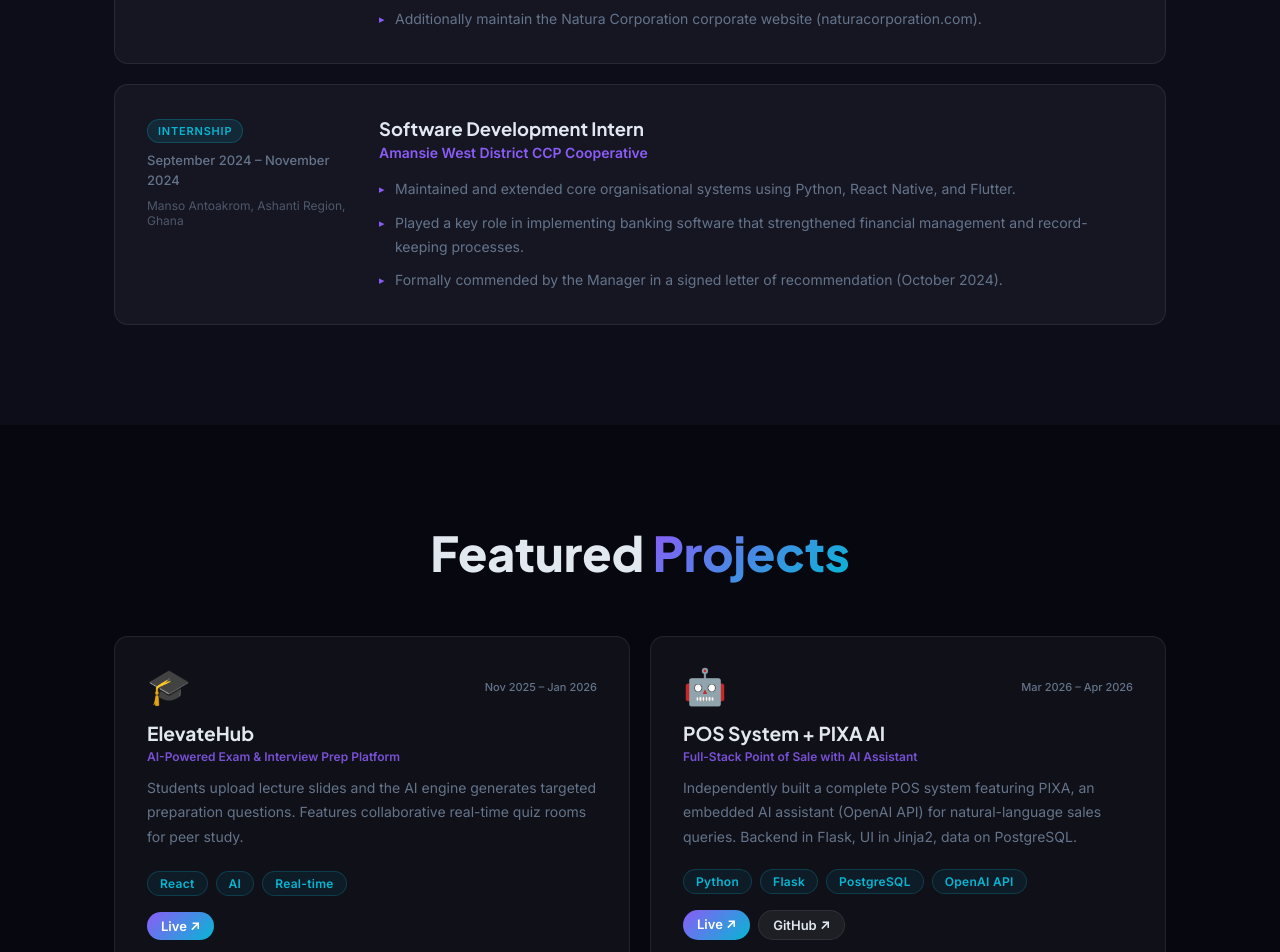
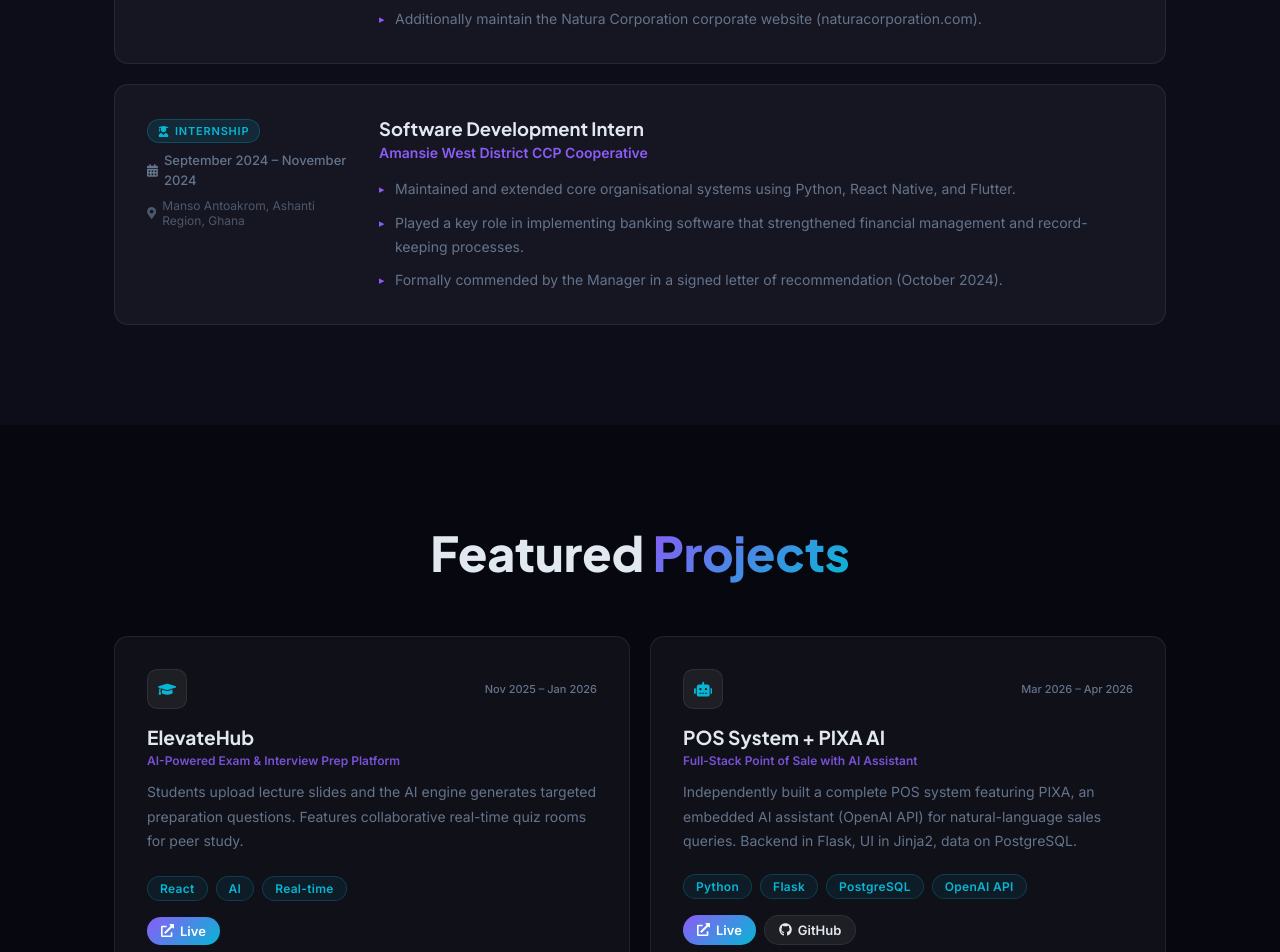
Before and after one commit to FrimpongMauricious/mauricious-portfoli, a React (Vite) app: page / in a window 1280 px wide. Shown: the part 1940-2892 px from the top of the page. Built offline with nearby package versions, Linux system fonts and the light colour scheme.

Commit message:
emojis replaced with icons

```diff
--- a/src/App.css
+++ b/src/App.css
@@ -468,7 +468,9 @@
   padding-top: 2px;
 }
 .exp-card__badge {
-  display: inline-block;
+  display: inline-flex;
+  align-items: center;
+  gap: 6px;
   font-size: 11px;
   font-weight: 700;
   letter-spacing: 0.8px;
@@ -488,12 +490,18 @@
   border: 1px solid rgba(6, 182, 212, 0.25);
 }
 .exp-card__period {
+  display: flex;
+  align-items: center;
+  gap: 6px;
   font-size: 13px;
   color: var(--muted);
   font-weight: 500;
   line-height: 1.5;
 }
 .exp-card__location {
+  display: flex;
+  align-items: center;
+  gap: 6px;
   font-size: 12px;
   color: var(--muted);
   opacity: 0.7;
@@ -560,9 +568,17 @@
   justify-content: space-between;
   margin-bottom: 16px;
 }
-.project-card__emoji {
-  font-size: 2.2rem;
-  line-height: 1;
+.project-card__icon {
+  display: flex;
+  align-items: center;
+  justify-content: center;
+  width: 40px;
+  height: 40px;
+  border-radius: 10px;
+  background: rgba(255,255,255,0.06);
+  border: 1px solid var(--cbord);
+  color: var(--sec);
+  font-size: 1.15rem;
 }
 .project-card__period {
   font-size: 11px;
@@ -604,6 +620,9 @@
   margin-top: auto;
 }
 .proj-link {
+  display: inline-flex;
+  align-items: center;
+  gap: 6px;
   font-size: 13px;
   font-weight: 600;
   padding: 6px 14px;
@@ -670,6 +689,9 @@
   padding: 20px 20px 16px;
 }
 .cert-card__badge {
+  display: inline-flex;
+  align-items: center;
+  gap: 5px;
   font-size: 10px;
   font-weight: 700;
   letter-spacing: 1.5px;
@@ -696,7 +718,9 @@
   opacity: 0.6;
 }
 .cert-card__cta {
-  display: block;
+  display: flex;
+  align-items: center;
+  gap: 6px;
   padding: 12px 20px;
   font-size: 13px;
   font-weight: 600;
@@ -713,6 +737,9 @@
   gap: 28px;
 }
 .contact__email {
+  display: inline-flex;
+  align-items: center;
+  gap: 10px;
   font-family: 'Plus Jakarta Sans', system-ui, sans-serif;
   font-size: clamp(1.05rem, 3vw, 1.45rem);
   font-weight: 700;
@@ -732,6 +759,9 @@
   justify-content: center;
 }
 .social-btn {
+  display: inline-flex;
+  align-items: center;
+  gap: 8px;
   padding: 11px 26px;
   border-radius: 50px;
   border: 1.5px solid rgba(255, 255, 255, 0.15);
--- a/src/App.jsx
+++ b/src/App.jsx
@@ -1,5 +1,11 @@
 import { useState, useEffect, useRef } from 'react'
 import { motion, AnimatePresence, useMotionValue, animate, useInView } from 'framer-motion'
+import {
+  FaGraduationCap, FaRobot, FaChurch, FaSeedling, FaBookOpen,
+  FaExternalLinkAlt, FaGithub, FaLinkedinIn, FaYoutube,
+  FaArrowRight, FaTimes, FaBriefcase, FaUserGraduate,
+  FaEnvelope, FaMapMarkerAlt, FaCalendarAlt, FaCertificate,
+} from 'react-icons/fa'
 import heroImg from './assets/hero.png'
 import passportImg from './assets/maur_passport_picture.jpeg'
 import googleITCert   from './assets/Google_IT_Support_cert.pdf'
@@ -119,7 +125,7 @@ const PROJECTS = [
     tags: ['React', 'AI', 'Real-time'],
     live: 'https://elevatehub.guru',
     github: null,
-    emoji: '🎓',
+    icon: FaGraduationCap,
     period: 'Nov 2025 – Jan 2026',
   },
   {
@@ -129,7 +135,7 @@ const PROJECTS = [
     tags: ['Python', 'Flask', 'PostgreSQL', 'OpenAI API'],
     live: 'https://sales-manager-rb3h.onrender.com',
     github: 'https://github.com/FrimpongMauricious/point-of-sales',
-    emoji: '🤖',
+    icon: FaRobot,
     period: 'Mar 2026 – Apr 2026',
   },
   {
@@ -139,7 +145,7 @@ const PROJECTS = [
     tags: ['Spring Boot', 'PostgreSQL', 'Mobile'],
     live: null,
     github: 'https://github.com/FrimpongMauricious/KOINONIA',
-    emoji: '✝️',
+    icon: FaChurch,
     period: 'Feb 2026 – Jun 2026',
   },
   {
@@ -149,7 +155,7 @@ const PROJECTS = [
     tags: ['HTML/CSS', 'WebSockets', 'Paystack'],
     live: 'https://backend-mkvk.onrender.com',
     github: 'https://github.com/AgriHub-group32/frontend',
-    emoji: '🌾',
+    icon: FaSeedling,
     period: 'Feb 2026 – Mar 2026',
   },
   {
@@ -159,7 +165,7 @@ const PROJECTS = [
     tags: ['React Native', 'Spring Boot'],
     live: null,
     github: 'https://github.com/FrimpongMauricious/group37ApexLearn',
-    emoji: '📚',
+    icon: FaBookOpen,
     period: 'July 2025',
   },
 ]
@@ -426,10 +432,10 @@ export default function App() {
               <motion.div key={i} className="exp-card" variants={fadeUp}>
                 <div className="exp-card__left">
                   <span className={`exp-card__badge exp-card__badge--${e.type}`}>
-                    {e.type === 'full-time' ? 'Full-Time' : 'Internship'}
+                    {e.type === 'full-time' ? <><FaBriefcase /> Full-Time</> : <><FaUserGraduate /> Internship</>}
                   </span>
-                  <span className="exp-card__period">{e.period}</span>
-                  <span className="exp-card__location">{e.location}</span>
+                  <span className="exp-card__period"><FaCalendarAlt /> {e.period}</span>
+                  <span className="exp-card__location"><FaMapMarkerAlt /> {e.location}</span>
                 </div>
                 <div className="exp-card__right">
                   <h3 className="exp-card__role">{e.role}</h3>
@@ -458,7 +464,7 @@ export default function App() {
             {PROJECTS.map(p => (
               <motion.div key={p.name} className="project-card" variants={fadeUp}>
                 <div className="project-card__top">
-                  <span className="project-card__emoji">{p.emoji}</span>
+                  <span className="project-card__icon"><p.icon /></span>
                   <span className="project-card__period">{p.period}</span>
                 </div>
                 <h3 className="project-card__name">{p.name}</h3>
@@ -470,12 +476,12 @@ export default function App() {
                 <div className="project-card__links">
                   {p.live && (
                     <a href={p.live} target="_blank" rel="noreferrer" className="proj-link proj-link--live">
-                      Live ↗
+                      <FaExternalLinkAlt /> Live
                     </a>
                   )}
                   {p.github && (
                     <a href={p.github} target="_blank" rel="noreferrer" className="proj-link proj-link--gh">
-                      GitHub ↗
+                      <FaGithub /> GitHub
                     </a>
                   )}
                 </div>
@@ -531,12 +537,12 @@ export default function App() {
               >
                 <div className="cert-card__bar" />
                 <div className="cert-card__body">
-                  <span className="cert-card__badge">CERTIFIED</span>
+                  <span className="cert-card__badge"><FaCertificate /> CERTIFIED</span>
                   <h3 className="cert-card__title">{c.title}</h3>
                   <p className="cert-card__issuer">{c.issuer}</p>
                   <p className="cert-card__date">{c.date}</p>
                 </div>
-                <span className="cert-card__cta">View →</span>
+                <span className="cert-card__cta">View <FaArrowRight /></span>
               </motion.button>
             ))}
           </motion.div>
@@ -551,12 +557,12 @@ export default function App() {
           <Reveal delay={0.1}>
             <div className="contact__wrap">
               <a href="mailto:frimpongmauricious@gmail.com" className="contact__email">
-                frimpongmauricious@gmail.com
+                <FaEnvelope /> frimpongmauricious@gmail.com
               </a>
               <div className="contact__socials">
-                <a href="https://linkedin.com/in/mauricious-frimpong" target="_blank" rel="noreferrer" className="social-btn">LinkedIn</a>
-                <a href="https://github.com/FrimpongMauricious" target="_blank" rel="noreferrer" className="social-btn">GitHub</a>
-                <a href="https://youtube.com/@MAURICIOUSFRIMPONG" target="_blank" rel="noreferrer" className="social-btn">YouTube</a>
+                <a href="https://linkedin.com/in/mauricious-frimpong" target="_blank" rel="noreferrer" className="social-btn"><FaLinkedinIn /> LinkedIn</a>
+                <a href="https://github.com/FrimpongMauricious" target="_blank" rel="noreferrer" className="social-btn"><FaGithub /> GitHub</a>
+                <a href="https://youtube.com/@MAURICIOUSFRIMPONG" target="_blank" rel="noreferrer" className="social-btn"><FaYoutube /> YouTube</a>
               </div>
             </div>
           </Reveal>
@@ -591,7 +597,7 @@ export default function App() {
                   <h3 className="modal__title">{activeCert.title}</h3>
                   <p className="modal__issuer">{activeCert.issuer} &nbsp;·&nbsp; {activeCert.date}</p>
                 </div>
-                <button className="modal__close" onClick={() => setActiveCert(null)}>✕</button>
+                <button className="modal__close" onClick={() => setActiveCert(null)}><FaTimes /></button>
               </div>
               <div className="modal__body">
                 {activeCert.type === 'pdf'
```
